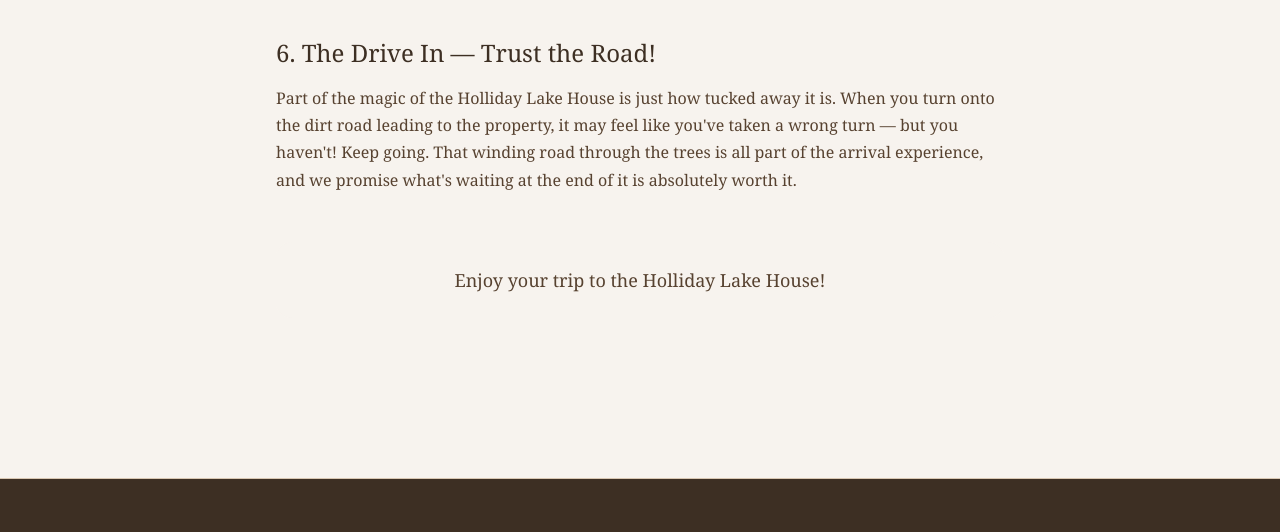
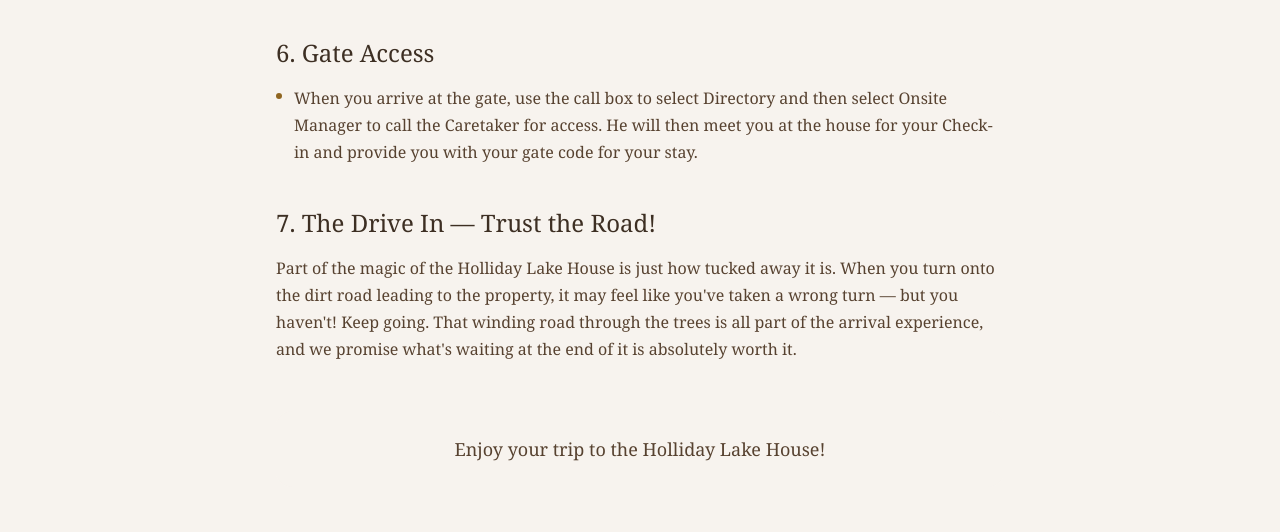
Before and after one commit to HLHOps/HLHWEB, an Astro site: page /quick-checklist in a window 1280 px wide. Shown: the part 1568-2100 px from the top of the page. Built offline with nearby package versions, Linux system fonts and the light colour scheme; Astro itself is replaced by a stand-in of ours.

Commit message:
Add Gate Access section to quick-checklist, renumber Drive In (#23)
Insert a new numbered section 6 "Gate Access" with call-box/Caretaker
check-in instructions, styled to match sections 1–5. The existing
"The Drive In — Trust the Road!" section moves down to become section 7
with its content and prose styling unchanged.


Claude-Session: https://claude.ai/code/session_017Z3SGvvN3ZcDuhot9tbMZb

Co-authored-by: Claude <noreply@anthropic.com>

```diff
--- a/src/pages/quick-checklist/index.astro
+++ b/src/pages/quick-checklist/index.astro
@@ -153,7 +153,22 @@ const googlePinUrl = 'https://maps.app.goo.gl/XXLDgRrYQX5iErQm7';
       </li>
 
       <li>
-        <h2 class="text-2xl text-bark-800">6. The Drive In — Trust the Road!</h2>
+        <h2 class="text-2xl text-bark-800">6. Gate Access</h2>
+        <ul class="mt-4 space-y-3">
+          <li class="flex gap-3">
+            <span class="mt-2 h-1.5 w-1.5 shrink-0 rounded-full bg-gold-600" aria-hidden="true"></span>
+            <span>
+              When you arrive at the gate, use the call box to select Directory
+              and then select Onsite Manager to call the Caretaker for access.
+              He will then meet you at the house for your Check-in and provide
+              you with your gate code for your stay.
+            </span>
+          </li>
+        </ul>
+      </li>
+
+      <li>
+        <h2 class="text-2xl text-bark-800">7. The Drive In — Trust the Road!</h2>
         <p class="mt-4">
           Part of the magic of the Holliday Lake House is just how tucked away
           it is. When you turn onto the dirt road leading to the property, it
```
